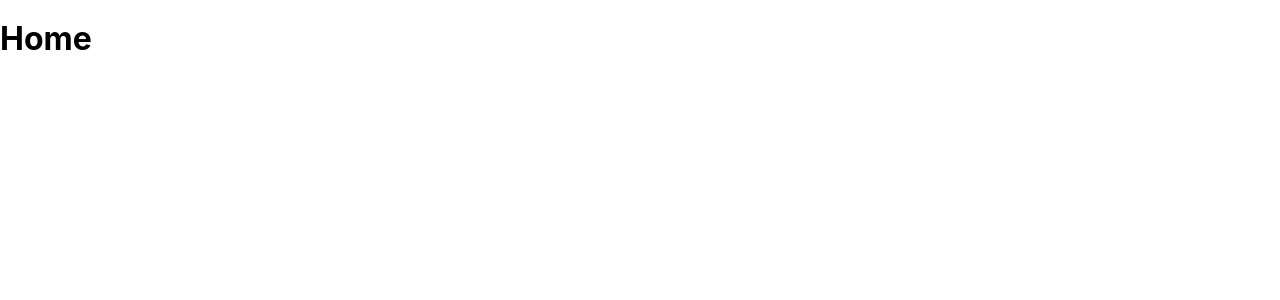
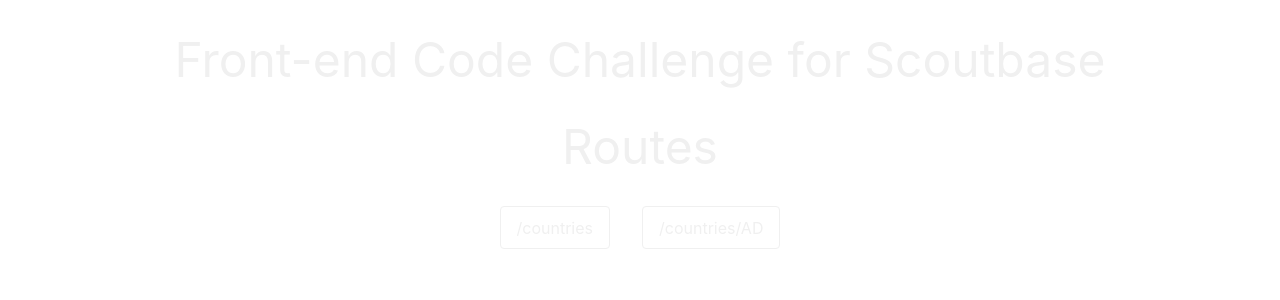
Before and after one commit to francisudeji/create-react-app, a React (Create React App) app: page / in a window 1280 px wide. Shown: the top 300 px of the page. Built offline with nearby package versions, Linux system fonts and the light colour scheme.

Commit message:
Display links in home page

```diff
--- a/src/components/home.js
+++ b/src/components/home.js
@@ -1,10 +1,18 @@
 import React from 'react'
+import { Container, H1, H2, ButtonGroup } from '../styles'
+import { Link } from 'react-router-dom'
 
 function Home() {
   return (
-    <div>
-      <h1>Home</h1>
-    </div>
+    <Container>
+      <H1>Front-end Code Challenge for Scoutbase</H1>
+
+      <H2>Routes</H2>
+      <ButtonGroup>
+        <Link to='/countries'>/countries</Link>
+        <Link to='/countries/AD'>/countries/AD</Link>
+      </ButtonGroup>
+    </Container>
   )
 }
 
```
